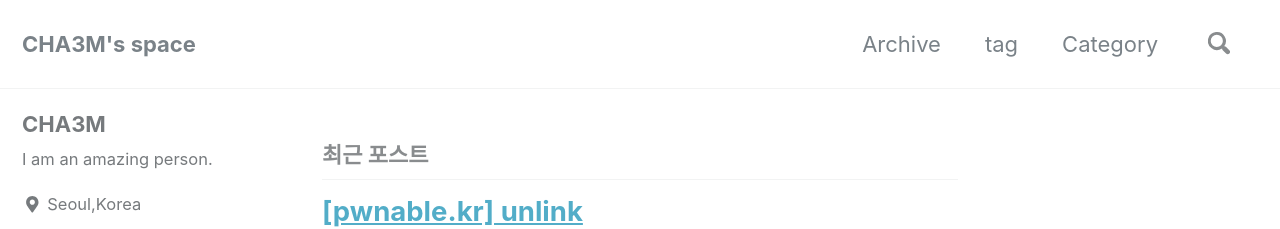
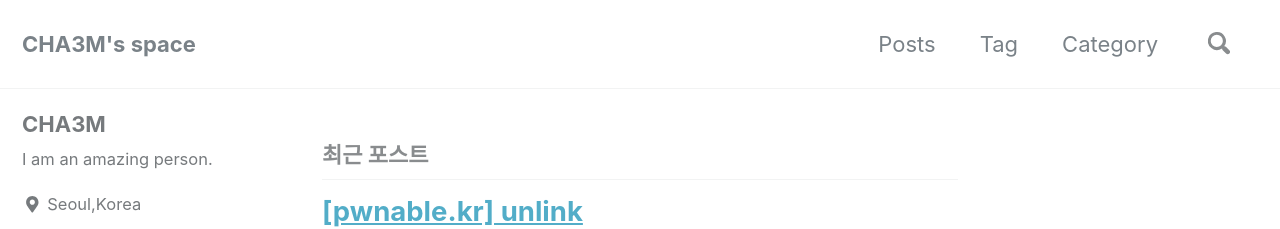
Before and after one commit to Hanchaemin/CHA3M.github.io, a Jekyll site: the page built from index.html, in a window 1280 px wide and 900 px high. Shown: the top 229 px of the window. Built offline with Jekyll 4.4.1, drawn with Linux system fonts in a browser that asks for light colours; nearby versions of some CDN libraries; the list of posts is cut into pages by our own code.

Commit message:
Update navigation.yml

```diff
--- a/_data/navigation.yml
+++ b/_data/navigation.yml
@@ -10,9 +10,9 @@ main:
   #   url: /collection-archive/
   # - title: "Sitemap"
   #   url: /sitemap/
-  - title: "Archive"
+  - title: "Posts"
     url: /year-archive/
-  - title: "tag"
+  - title: "Tag"
     url: /tags/
   - title: "Category"
     url: /categories/
```
